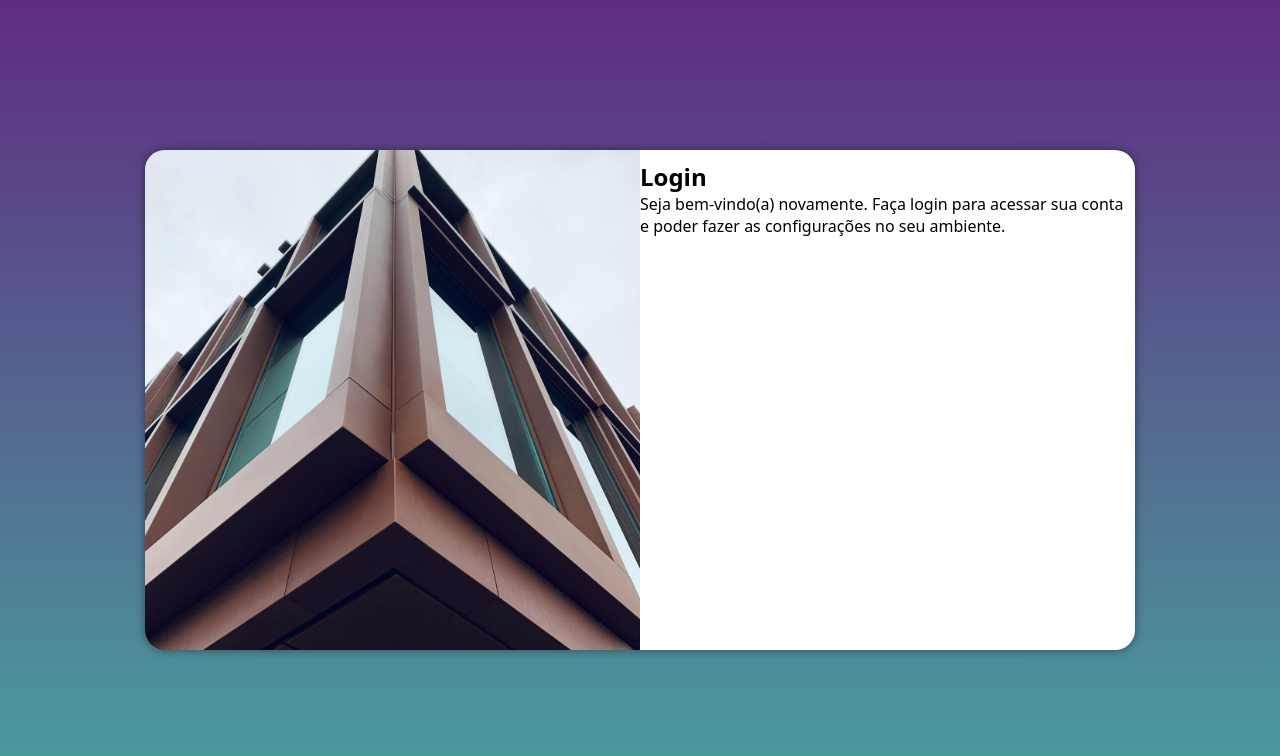
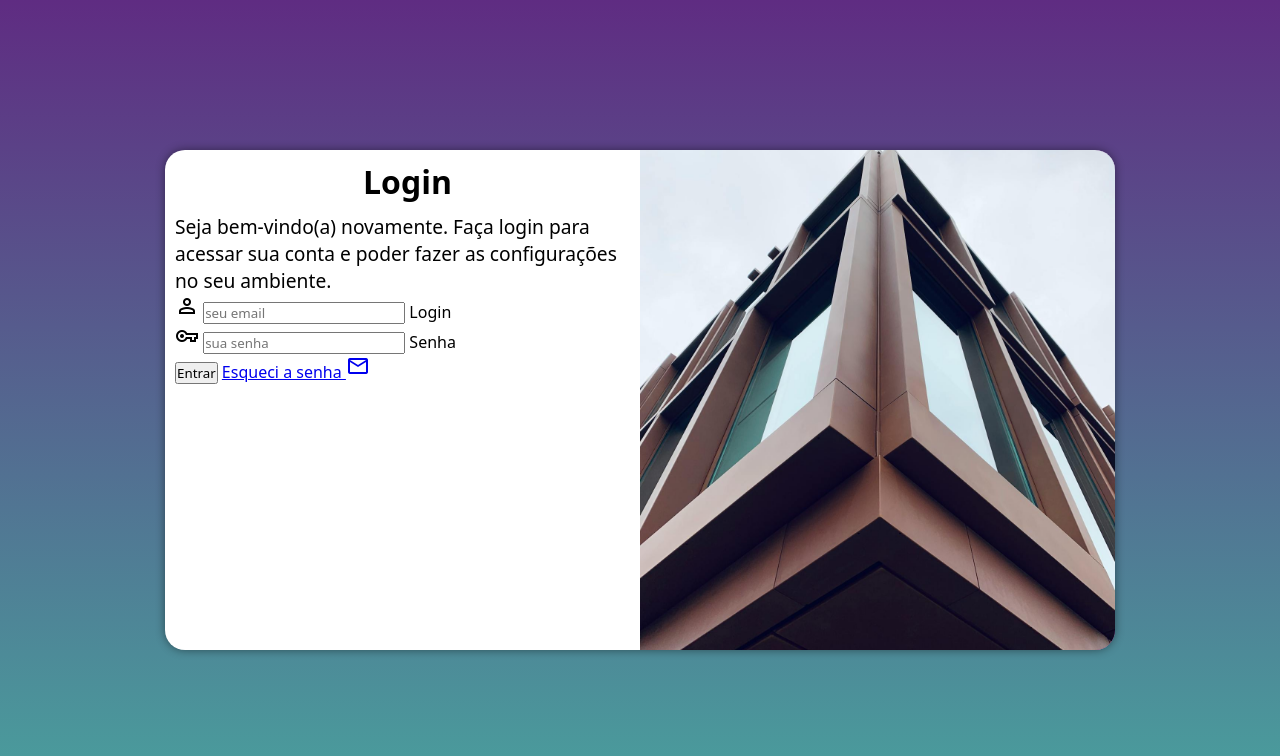
Before and after one commit to josehenriquedasilva/Projeto-login, a plain HTML site: page index.html in a window 1280 px wide. Drawn offline with nearby package versions, Linux system fonts and the light colour scheme.

Commit message:
Adicionei o formulário

```diff
--- a/estilos/media-query.css
+++ b/estilos/media-query.css
@@ -29,17 +29,25 @@
     }
 
     section#login {
-        width: 990px;
+        width: 950px;
     }
 
     section#login > div#imagem {
-        float: left;
+        float: right;
         width: 50%;
         height: 100%;
     }
 
     section#formulario {
-        float: right;
+        float: left;
         width: 50%;
     }
+
+    div#formulario > h1 {
+        font-size: 2em;
+    }
+
+    div#formulario > p {
+        font-size: 1.2em;
+    }
 }
--- a/estilos/style.css
+++ b/estilos/style.css
@@ -54,3 +54,12 @@ section#login > div#formulario {
     display: block;
     padding: 10px;
 }
+
+div#formulario > h1 {
+    text-align: center;
+    margin-bottom: 10px;
+}
+
+div#formulario > p {
+    font-size: 0.8em;
+}
--- a/index.html
+++ b/index.html
@@ -4,6 +4,7 @@
     <meta charset="UTF-8">
     <meta name="viewport" content="width=device-width, initial-scale=1.0">
     <title>Login</title>
+    <link rel="stylesheet" href="https://fonts.googleapis.com/css2?family=Material+Symbols+Outlined:opsz,wght,FILL,GRAD@24,400,0,0" />
     <link rel="stylesheet" href="estilos/style.css">
     <link rel="stylesheet" href="estilos/media-query.css">
 </head>
@@ -16,7 +17,28 @@
             <div id="formulario">
                 <h1>Login</h1>
                 <p>Seja bem-vindo(a) novamente. Faça login para acessar sua conta e poder fazer as configurações no seu ambiente.</p>
-                <form action="login.php" method="post"></form>
+                <form action="login.php" method="post" autocomplete="on">
+                    <div class="campo">
+                        <span class="material-symbols-outlined">
+                            person
+                            </span>
+                        <input type="email" name="login" id="ilogin" placeholder="seu email" autocomplete="email" required maxlength="30">
+                        <label for="ilogin">Login</label>
+                    </div>
+                    <div class="campo">
+                        <span class="material-symbols-outlined">
+                            vpn_key
+                            </span>
+                        <input type="password" name="senha" id="isenha" placeholder="sua senha" autocomplete="current-password" required minlength="8" maxlength="20">
+                        <label for="isenha">Senha</label>
+                    </div>
+                    <input type="submit" value="Entrar">
+                    <a href="esqueci.html">
+                        Esqueci a senha <span class="material-symbols-outlined">
+                            mail
+                            </span>
+                    </a>
+                </form>
             </div>
         </section>
     </main>
```
